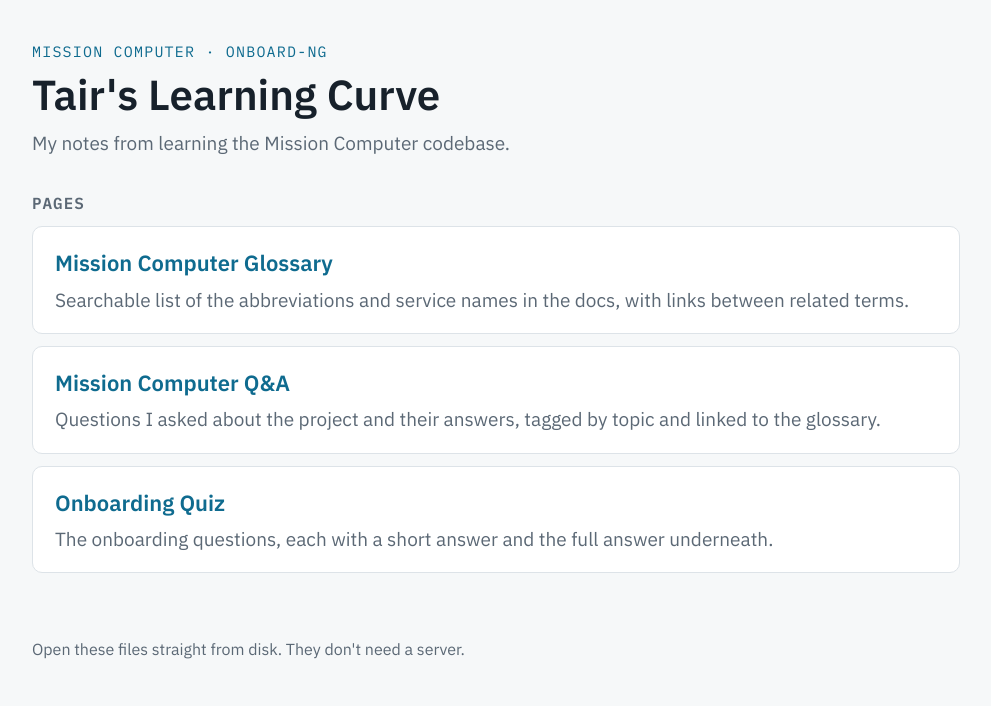
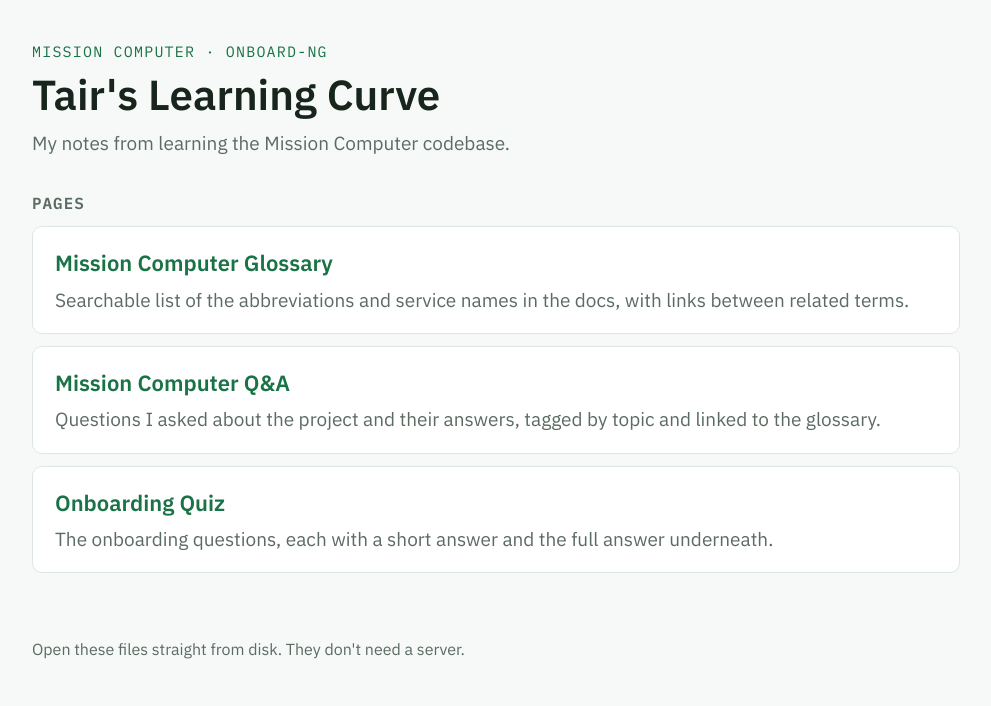
Before and after one commit to tair-flytrex/tairs-learning-curve, a plain HTML site: page index.html in a window 1280 px wide. Shown: the whole page, without its empty margins (144-1135 px from the left). Drawn offline with Linux system fonts and the light colour scheme.

Commit message:
green theme

```diff
--- a/style.css
+++ b/style.css
@@ -3,13 +3,13 @@
    wrap the content in <div class="wrap">, and open with <header class="intro">. */
 
 :root {
-    --bg: #f6f8f9;
+    --bg: #f6f9f7;
     --surface: #ffffff;
-    --fg: #17212b;
-    --muted: #5b6875;
-    --line: #dde3e8;
-    --accent: #0f6b8f;
-    --accent-soft: #e2f0f6;
+    --fg: #17251d;
+    --muted: #5b6b62;
+    --line: #dde6e0;
+    --accent: #1a7346;
+    --accent-soft: #e2f3e9;
     --warn: #8a5a00;
     --warn-soft: #fbf0d9;
     --flash: #fff4c2;
@@ -19,14 +19,14 @@
 }
 @media (prefers-color-scheme: dark) {
     :root:not([data-theme="light"]) {
-        --bg: #11171c; --surface: #182128; --fg: #e3e9ee; --muted: #93a1ad; --line: #2a3640;
-        --accent: #5fb8dc; --accent-soft: #1b3341; --warn: #e8bb62; --warn-soft: #3a2f17;
+        --bg: #111a15; --surface: #18241d; --fg: #e3ebe6; --muted: #93a69a; --line: #2a3a31;
+        --accent: #6cc793; --accent-soft: #1b3a2a; --warn: #e8bb62; --warn-soft: #3a2f17;
         --flash: #3d3a1c; color-scheme: dark;
     }
 }
 :root[data-theme="dark"] {
-    --bg: #11171c; --surface: #182128; --fg: #e3e9ee; --muted: #93a1ad; --line: #2a3640;
-    --accent: #5fb8dc; --accent-soft: #1b3341; --warn: #e8bb62; --warn-soft: #3a2f17;
+    --bg: #111a15; --surface: #18241d; --fg: #e3ebe6; --muted: #93a69a; --line: #2a3a31;
+    --accent: #6cc793; --accent-soft: #1b3a2a; --warn: #e8bb62; --warn-soft: #3a2f17;
     --flash: #3d3a1c; color-scheme: dark;
 }
 
```
